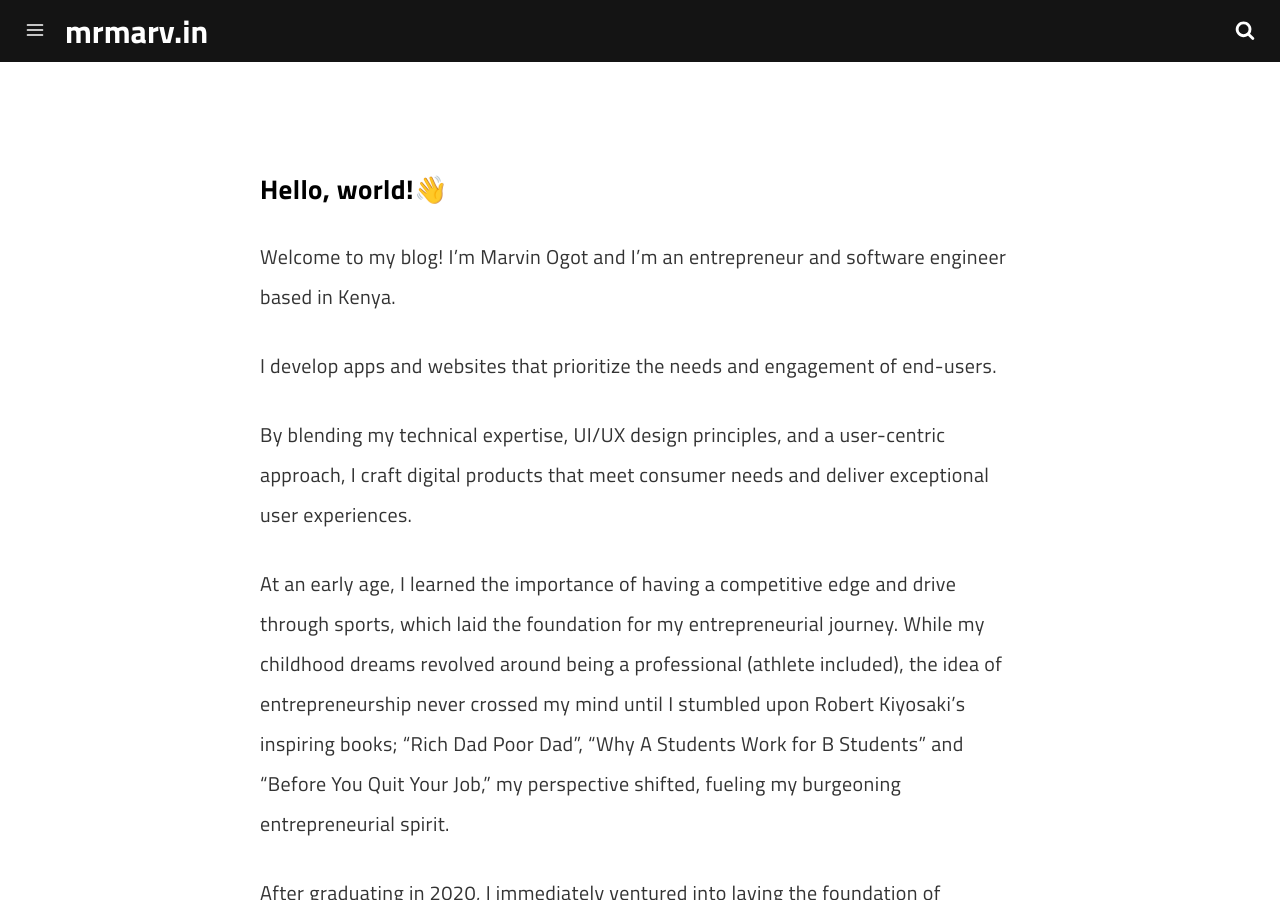
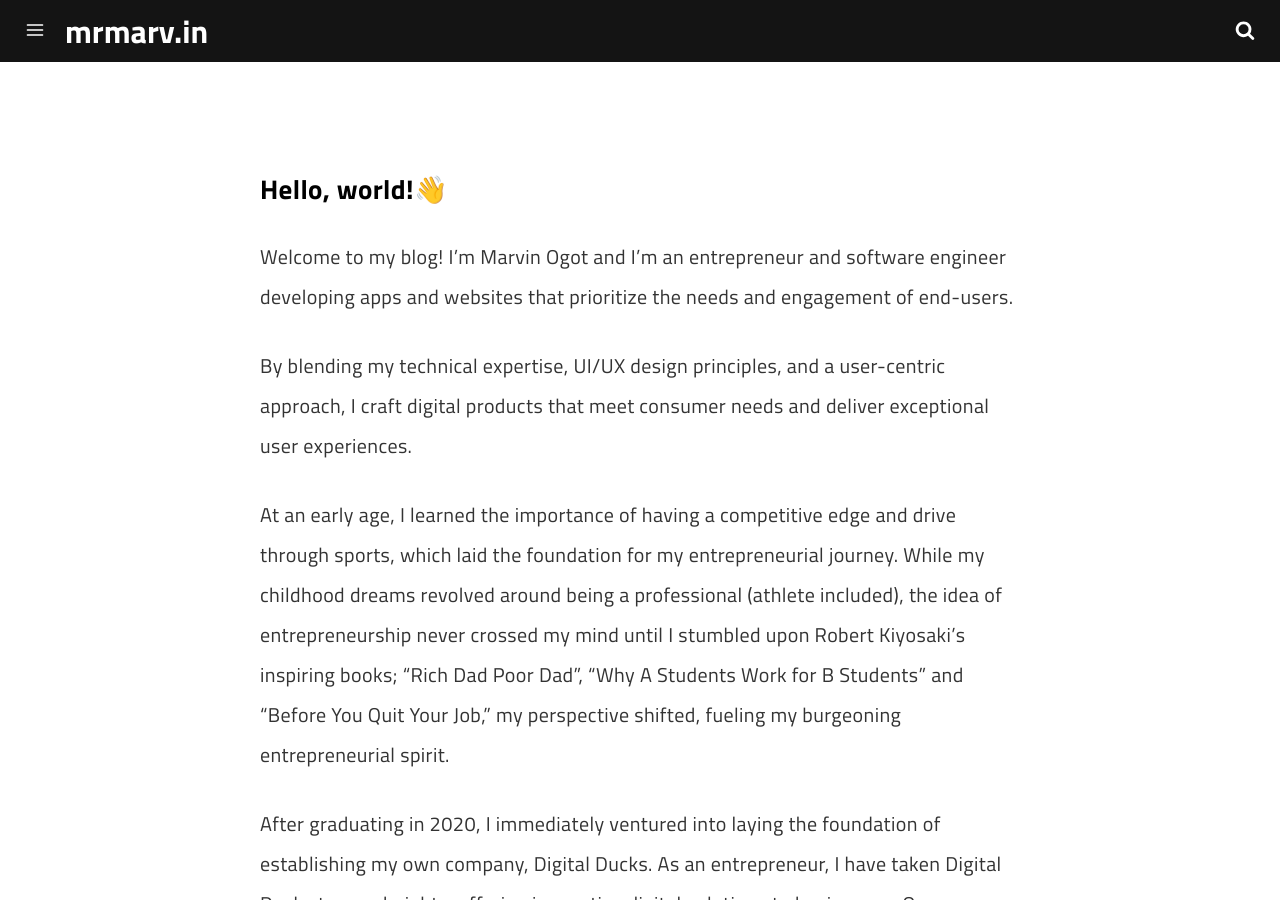
Before and after one commit to marv0/marv0.github.io, a Jekyll site: the page built from pages/about.md, in a window 1280 px wide and 900 px high. Built offline with Jekyll 4.4.1, drawn with Linux system fonts in a browser that asks for light colours; a script that is not in the unit is left out.

Commit message:
Update about.md

```diff
--- a/pages/about.md
+++ b/pages/about.md
@@ -8,9 +8,7 @@ permalink: /about/
 ---
 ### Hello, world!👋
 
-Welcome to my blog! I’m Marvin Ogot and I'm an entrepreneur and software engineer based in Kenya.
-
-I develop apps and websites that prioritize the needs and engagement of end-users.
+Welcome to my blog! I’m Marvin Ogot and I'm an entrepreneur and software engineer developing apps and websites that prioritize the needs and engagement of end-users.
 
 By blending my technical expertise, UI/UX design principles, and a user-centric approach, I craft digital products that meet consumer needs and deliver exceptional user experiences.
 
```
